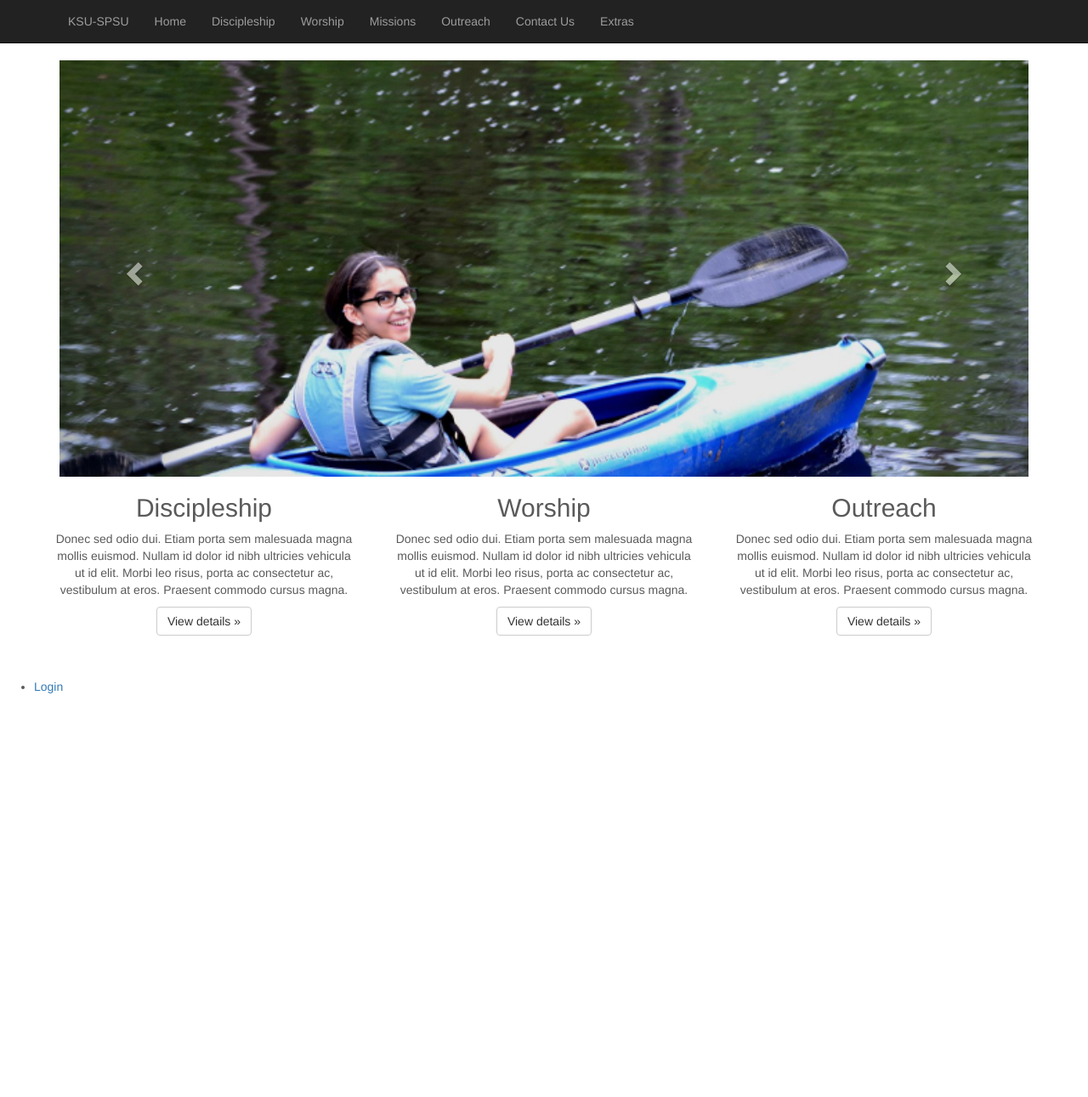
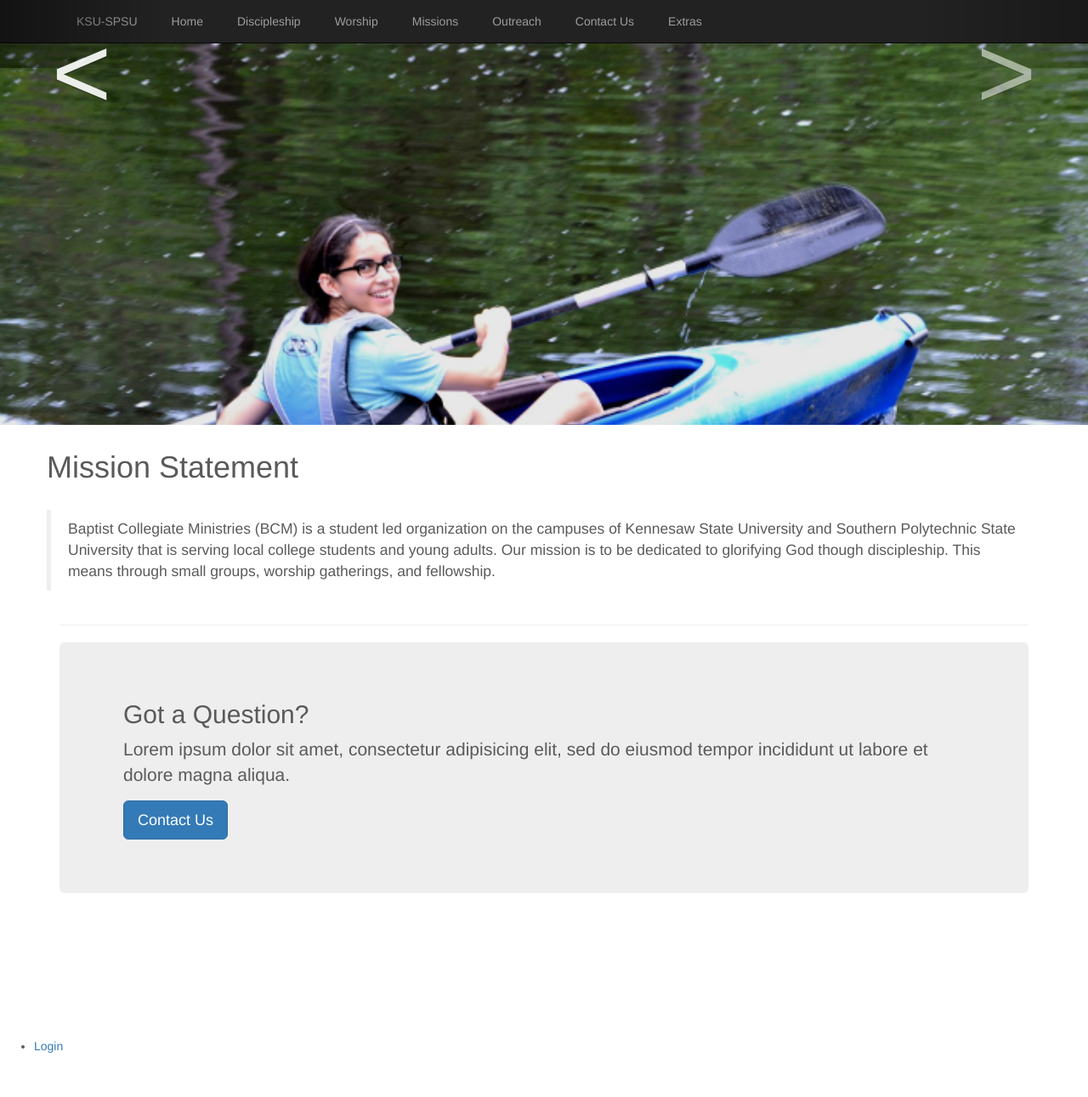
Before and after one commit to ksubcm/website, a PHP site: page /main.php in a window 1280 px wide. Shown: the whole page at 85% size. Before the commit the page ends 816 px from the top, so only its background shows below. Run offline with PHP 8.4, Linux system fonts and the light colour scheme; some libraries are stand-ins or nearby versions.

Commit message:
added content for worship and missions
funny thing, the jumbotron is pushed to the bottom for some reason, it might be a php error

also we need to get images for these sections, adding some color will not fix the bland. Similiar to what I did with the discipleship page

and btws the disc page works fine. the content is in the php content tags. you told me to ignore that and put my html after the PHP end tags.

so dont, give me a told you so tomorrow....

also its 3:30 am, yes... AM

have a great day/evening

I'm gonna go sleep..............ZZZZZZzzzzzzz.....

```diff
--- a/css/layout.css
+++ b/css/layout.css
@@ -1,33 +1,41 @@
-/* GLOBAL STYLES
--------------------------------------------------- */
-/* Padding below the footer and lighter body text */
 
 body {
+    color: #5A5A5A;
     padding-bottom: 40px;
-  color: #5a5a5a;
 }
 
-/*img {
-  max-width: 100%;
-  width: auto   9;
-  height: 100%;
-  vertical-align: middle;
-  border: 0;
-  -ms-interpolation-mode: bicubic;
+/* ------ Custom CSS ------- */
 
+.row h1 {
+  padding-top: 10px;
+  padding-bottom: 10px;
+  margin-bottom: 20px;
 
+}
+
+.footer {
+  position: relative;
+  margin-top: -150px; /* negative value of footer height */
+  height: 150px;
+  clear:both;
+  padding-top:20px;
+}
+
+.hyperlink:hover, .hyperlink {
+  color: #6B6B6B;
+
+}
+
+.hyperlink:active, .hyperlink:visited {
+  color: #3B3B3B;
+}
+
+/*.jumbotron {
+  position: absolute;
+  padding-top: 70px;
+  top: 0 auto;
+  z-index: 1;
 }*/
-
-/* CUSTOMIZE THE NAVBAR
--------------------------------------------------- */
-
-/* Special class on .container surrounding .navbar, used for positioning it into place. */
-.navbar-wrapper {
-	display: block;
-  top: 0;
-  left: 0;
-  right: 0;
-}
 
 .imageClip{
     width:140px;
@@ -37,137 +45,180 @@ body {
 
 .img-circle {
 background:#555;
-width: 140px;
-height: 140px;
+width: 130px;
+height: 130px;
 -webkit-border-radius: 500px;
 -moz-border-radius: 500px;
 border-radius: 500px;
 }
 
-.centered
-{
-    text-align:center;
+
+.navbar-wrapper {
+
+    left: 0;
+    margin-bottom: -90px;
+    margin-top: 0px;
+    position: absolute;
+    right: 0;
+    top: 0;
+    z-index: 10;
+}
+.navbar-wrapper .navbar {
+}
+.navbar .navbar-inner {
+    border: 0 none;
+    box-shadow: 0 2px 10px rgba(0, 0, 0, 0.25);
+}
+.navbar .brand {
+    font-size: 16px;
+    font-weight: bold;
+    padding: 14px 20px 16px;
+    text-shadow: 0 -1px 0 rgba(0, 0, 0, 0.5);
 }
 
-.row .centered
-{
-  padding-top: 25px;
+.navbar .nav > li > a {
+    padding: 15px 20px;
 }
-
-/* Flip around the padding for proper display in narrow viewports */
-.navbar-wrapper .container {
-	min-width: 100%;
-  padding-left: 0;
-  padding-right: 0;
+.navbar .btn-navbar {
+    margin-top: 0px;
 }
-.navbar-wrapper .navbar {
-  padding-left: 15px;
-  padding-right: 15px;
+.carousel {
+    margin-bottom: 60px;
 }
-
-.navbar-wrapper .nav{
-	margin-left: 50px;
+.carousel .container {
+    position: relative;
+    z-index: 9;
 }
-
-.panel-group {
-  padding-top: 60px;
+.carousel-control {
+    background-color: transparent;
+    border: 0 none;
+    font-size: 120px;
+    height: 80px;
+    margin-top: 0 auto;
+    text-shadow: 0 1px 1px rgba(0, 0, 0, 0.4);
+    z-index: 10;
 }
-
-/* CUSTOMIZE THE CAROUSEL
--------------------------------------------------- */
-
-/* Carousel base class */
-.carousel {
-  margin-bottom: 0px;
+.carousel .item {
+    height: 500px;
 }
-
-/* Declare heights because of positioning of img element */
-.carousel .item {
-  height: 35em;
-}
-.carousel-inner > .item > img {
-  top: -35%;
+.carousel img {
+    height: 500px;
     left: 0;
     min-width: 100%;
-	height: auto;
+    position: absolute;
+    top: 0;
 }
-
-/* MARKETING CONTENT
--------------------------------------------------- */
-
-/* Pad the edges of the mobile views a bit */
-.marketing {
-  padding-left: 15px;
-  padding-right: 15px;
+.carousel-caption {
+    background-color: rgba(0, 0, 0, 0);
+    margin-top: 200px;
+    max-width: 550px;
+    padding: 0 20px;
+    position: static;
 }
-
-/* Center align the text within the three columns below the carousel */
-.marketing .col-md-4 {
+.carousel-caption h1, .carousel-caption .lead {
+    color: #FFFFFF;
+    line-height: 1.25;
+    margin: 0;
+    text-shadow: 0 1px 1px rgba(0, 0, 0, 0.4);
+}
+.carousel-caption .btn {
+    margin-top: 10px;
+}
+.marketing .span4 {
     text-align: center;
-  margin-bottom: 20px;
 }
 .marketing h2 {
     font-weight: normal;
 }
-.marketing .col-md-4 p {
+.marketing .span4 p {
     margin-left: 10px;
     margin-right: 10px;
 }
-
-/* Featurettes
-------------------------- */
-
 .featurette-divider {
-  margin: 80px 0; /* Space out the Bootstrap <hr> more */
+    margin: 80px 0;
 }
-
-/* Thin out the marketing headings */
-.featurette-heading {
-  font-weight: 300;
-  line-height: 1;
-  letter-spacing: -1px;
+.featurette {
+    overflow: hidden;
+    padding-top: 120px;
 }
-
-/* RESPONSIVE CSS
--------------------------------------------------- */
-
-@media (min-width: 768px) {
-
-  /* Remove the edge padding needed for mobile */
-  .marketing {
-    padding-left: 0;
-    padding-right: 0;
+.featurette-image {
+    margin-top: -120px;
 }
-
-  .navbar-wrapper .container {
-    padding-left:  15px;
-    padding-right: 15px;
+.featurette-image.pull-left {
+    margin-right: 40px;
 }
-  .navbar-wrapper .navbar {
-    padding-left:  0;
-    padding-right: 0;
+.featurette-image.pull-right {
+    margin-left: 40px;
 }
-
-  /* The navbar becomes detached from the top, so we round the corners */
-  .navbar-wrapper .navbar {
-/*    border-radius: 4px;*/
-  }
-
-  /* Bump up size of carousel content */
-  .carousel-caption p {
-    margin-bottom: 20px;
-    font-size: 21px;
-    line-height: 1.4;
-  }
-
 .featurette-heading {
     font-size: 50px;
+    font-weight: 300;
+    letter-spacing: -1px;
+    line-height: 1;
 }
-
+@media (max-width: 979px) {
+.container.navbar-wrapper {
+    margin-bottom: 0;
+    margin-top: 0;
+    width: auto;
 }
-
-@media (min-width: 992px) {
-  .featurette-heading {
-    margin-top: 120px;
+.navbar-inner {
+    border-radius: 0 0 0 0;
+    margin: -20px 0;
+}
+.carousel .item {
+    height: 500px;
+}
+.carousel img {
+    height: 500px;
+    width: auto;
+}
+.featurette {
+    height: auto;
+    padding: 0;
+}
+.featurette-image.pull-left, .featurette-image.pull-right {
+    display: block;
+    float: none;
+    margin: 0 auto 20px;
+    max-width: 40%;
 }
 }
+@media (max-width: 767px) {
+.navbar-inner {
+    margin: -20px;
+}
+.carousel {
+    margin-left: -20px;
+    margin-right: -20px;
+}
+.carousel .container {
+}
+.carousel .item {
+    height: 300px;
+}
+.carousel img {
+    height: 300px;
+}
+.carousel-caption {
+    margin-top: 100px;
+    padding: 0 70px;
+    width: 65%;
+}
+.carousel-caption h1 {
+    font-size: 30px;
+}
+.carousel-caption .lead, .carousel-caption .btn {
+    font-size: 18px;
+}
+.marketing .span4 + .span4 {
+    margin-top: 40px;
+}
+.featurette-heading {
+    font-size: 30px;
+}
+.featurette .lead {
+    font-size: 18px;
+    line-height: 1.5;
+}
+}
--- a/data/pages/home.php
+++ b/data/pages/home.php
@@ -13,29 +13,37 @@ $show->dumpSlideShow();
 ?>
 
 <div class="hidden-sm hidden-xs">
-	<div class="container marketing"><div class="row">
-		<div class="col-md-4">
-			<!-- 	<img class="img-circle" data-src="holder.js/140x140" alt="Generic placeholder image"> -->
-			<h2>Discipleship</h2>
-			<p>Donec sed odio dui. Etiam porta sem malesuada magna mollis euismod. Nullam id dolor id nibh ultricies vehicula ut id elit. Morbi leo risus, porta ac consectetur ac, vestibulum at eros. Praesent commodo cursus magna.</p>
-			<p><a class="btn btn-default" href="#" role="button">View details &raquo;</a></p>
+	<div class="container">
+		<div class="row">
+			<h1>Mission Statement</h1>
+		</div>
+		<div class="row">
+			<blockquote>
+				<p>Baptist Collegiate Ministries (BCM) is a student led organization on the campuses of Kennesaw State University and Southern Polytechnic State University that is serving local college students and young adults. Our mission is to be dedicated to glorifying God though discipleship. This means through small groups, worship gatherings, and fellowship. </p>
+			</blockquote>
+		</div>
 
+		<hr>
+
+		<div class="jumbotron">
+			<div class="container">
+				<h2>Got a Question?</h2>
+				<p>Lorem ipsum dolor sit amet, consectetur adipisicing elit, sed do eiusmod
+				tempor incididunt ut labore et dolore magna aliqua.</p>
+				<p>
+					<a class="btn btn-primary btn-lg">Contact Us</a>
+				</p>
+			</div>
 		</div>
-		<div class="col-md-4">
-			<!-- <img class="img-circle" data-src="holder.js/140x140" alt="Generic placeholder image"> -->
-			<h2>Worship</h2>
-			<p>Donec sed odio dui. Etiam porta sem malesuada magna mollis euismod. Nullam id dolor id nibh ultricies vehicula ut id elit. Morbi leo risus, porta ac consectetur ac, vestibulum at eros. Praesent commodo cursus magna.</p>
-			<p><a class="btn btn-default" href="#" role="button">View details &raquo;</a></p>
 
-		</div>
-		<div class="col-md-4">
-			<!-- <img class="img-circle" data-src="holder.js/140x140" alt="Generic placeholder image"> -->
-			<h2>Outreach</h2>
-			<p>Donec sed odio dui. Etiam porta sem malesuada magna mollis euismod. Nullam id dolor id nibh ultricies vehicula ut id elit. Morbi leo risus, porta ac consectetur ac, vestibulum at eros. Praesent commodo cursus magna.</p>
-			<p><a class="btn btn-default" href="#" role="button">View details &raquo;</a></p>
 
-		</div>
-	</div></div>
+	</div>
+
+
+
+
+
+
 </div>
 
 <!-- MOBILE CONTENT -->
--- a/inc/footer.php
+++ b/inc/footer.php
@@ -1,4 +1,4 @@
-<div id="footer">
+<footer id="footer">
 	<ul>
 		<?php if(!$login): ?>
 			<li>
@@ -6,7 +6,7 @@
 			</li>
 		<?php endif; ?>
 	</ul>
-</div>
+</footer>
 
 <!-- LOGIN MODAL -->
 
--- a/inc/sldbar.php
+++ b/inc/sldbar.php
@@ -17,7 +17,7 @@ class Slideshow
 	{
 		global $conf;//grab the global configuration (see conf/config.php)
 		echo "<div class='hidden-xs'>
-		<div class='container'>
+
 		<div id='myCarousel' class='carousel slide'>
 			<div class='carousel-inner'>";
 		/* print the image containers */
@@ -33,10 +33,10 @@ class Slideshow
 				echo "<div class='item'><img src=".$conf['IMGPATH']."/".$path." class='img-responsive'></div>";
 		}
 		/* print the next and previous buttons */
-		echo "</div>
-				<a class='left carousel-control' href='#myCarousel' data-slide='prev'><span class='glyphicon glyphicon-chevron-left'></span></a>
-				<a class='right carousel-control' href='#myCarousel' data-slide='next'><span class='glyphicon glyphicon-chevron-right'></span></a>
-			</div></div>
+		echo "
+				<a class='left carousel-control'  data-slide='prev' href='#myCarousel'><</i></a>
+				<a class='right carousel-control' data-slide='next' href='#myCarousel'>></a>
+
 		</div>";
 	}
 }
```
Also changed, not shown: data/pages/missn.php (+17 -1 lines), data/pages/worsh.php (+23 -2 lines). Lines whose indentation alone changed are shown as unchanged.
